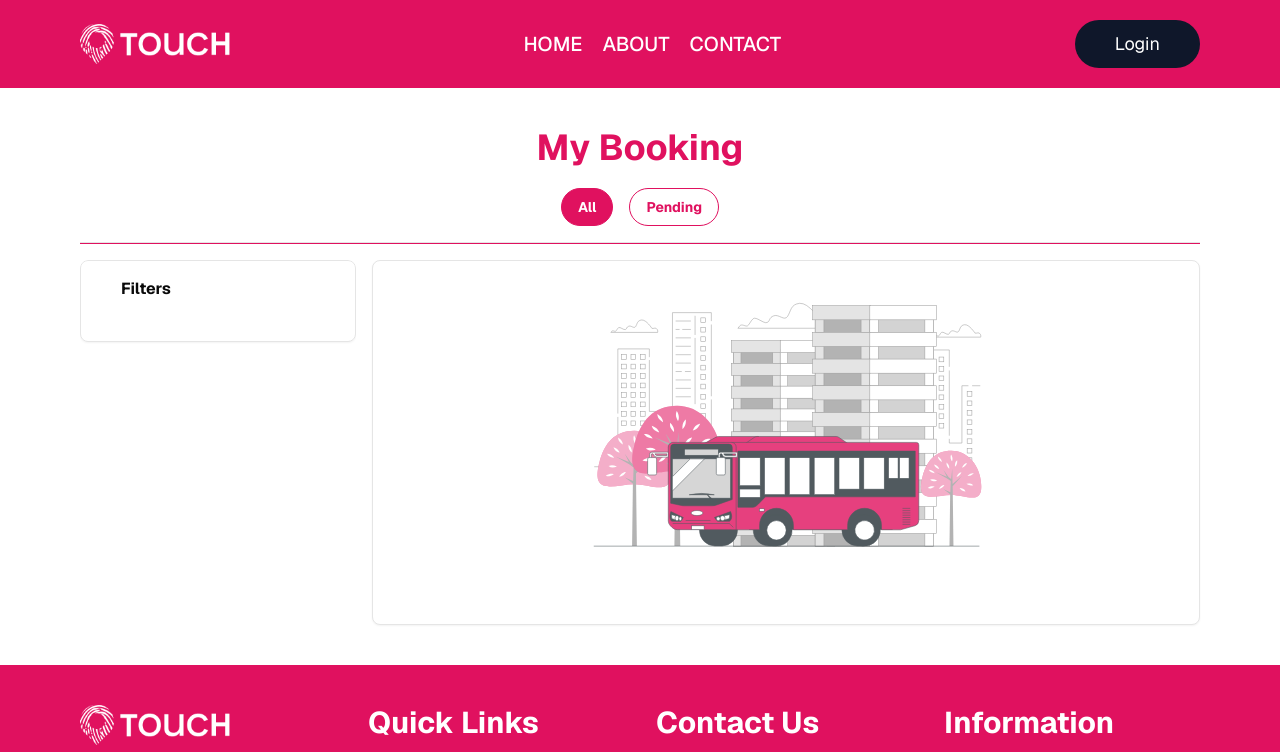
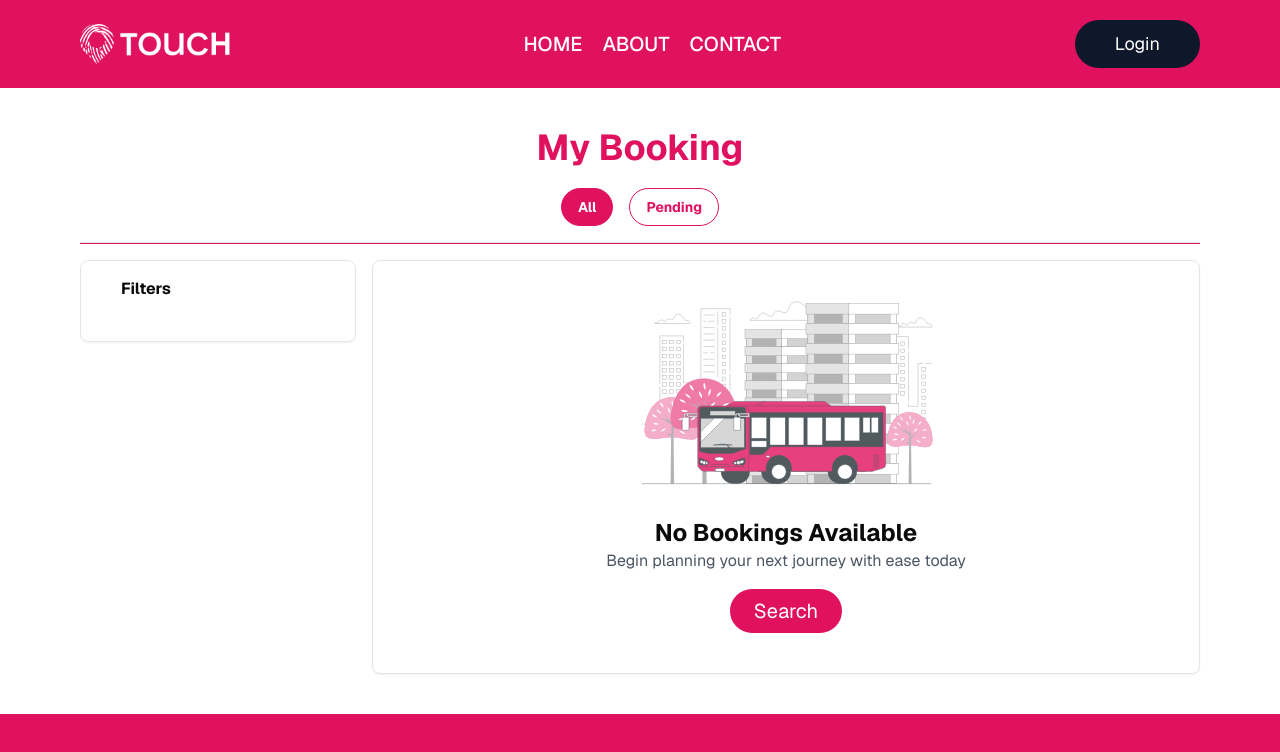
Before and after one commit to Mr-Rafiqul-Islam/ticketing-site, a Next.js app: page /my-booking in a window 1280 px wide. Shown: the top 752 px of the page. Built offline with nearby package versions, Linux system fonts and the light colour scheme.

Commit message:
My booking page done

```diff
--- a/app/(website)/(pages)/my-booking/page.tsx
+++ b/app/(website)/(pages)/my-booking/page.tsx
@@ -2,6 +2,7 @@
 import { Card, CardContent } from "@/components/ui/card";
 import { cn } from "@/lib/utils";
 import Image from "next/image";
+import Link from "next/link";
 import React from "react";
 
 const MyBooking = () => {
@@ -35,17 +36,57 @@ const MyBooking = () => {
 
       <div className="flex flex-col md:flex-row gap-4">
         {/* side bar */}
-        <div className="w-full md:w-1/4 rounded-lg overflow-hidden">
+        <aside className="w-full md:w-1/4 rounded-lg overflow-hidden">
           <Card className="p-4">
             <CardContent>
               <h3 className="text-base font-bold">Filters</h3>
             </CardContent>
           </Card>
-        </div>
+        </aside>
         <div className="w-full md:w-3/4">
-        <Card className="p-4 rounded-lg">
+          <Card className="p-4 rounded-lg">
             <CardContent>
-              <Image src="/city bus-bro.svg" alt="bus" className="mx-auto my-5 opacity-80" width={400} height={400}/>
+              {
+                activeTab === "all" ? (<div className="all">
+                <Image
+                  src="/city bus-bro.svg"
+                  alt="bus"
+                  className="mx-auto my-5 opacity-80"
+                  width={300}
+                  height={300}
+                />
+                <h3 className="text-2xl font-bold text-center">
+                  No Bookings Available
+                </h3>
+                <p className="text-center text-gray-600">
+                  Begin planning your next journey with ease today
+                </p>
+                <Link href="/" className="flex justify-center">
+                  <button className="mt-4 bg-primary-color text-xl text-white py-2 px-6 rounded-full hover:shadow-lg hover:shadow-[#E0115F] transition-all duration-300">
+                    Search
+                  </button>
+                </Link>
+              </div>)
+              :(<div className="pending">
+                <Image
+                  src="/city bus-bro.svg"
+                  alt="bus"
+                  className="mx-auto my-5 opacity-80"
+                  width={300}
+                  height={300}
+                />
+                <h3 className="text-2xl font-bold text-center">
+                  You don't have any bookings waiting to happen
+                </h3>
+                <p className="text-center text-gray-600">
+                  But it's never too late to book your next comfortable and easy journey!
+                </p>
+                <Link href="/" className="flex justify-center">
+                  <button className="mt-4 bg-primary-color text-xl text-white py-2 px-6 rounded-full hover:shadow-lg hover:shadow-[#E0115F] transition-all duration-300">
+                    Search
+                  </button>
+                </Link>
+              </div>)}
             </CardContent>
           </Card>
         </div>
--- a/components/SearchBar.tsx
+++ b/components/SearchBar.tsx
@@ -91,7 +91,7 @@ function SearchBar() {
             </div>
             <div className="flex flex-col gap-2 mt-4">
               <button
-                className="bg-primary-color text-white px-14 py-3 rounded-full"
+                className="bg-primary-color text-white px-14 py-3 rounded-full hover:shadow-lg hover:shadow-[#E0115F] transition-all duration-300"
                 onClick={handleSearch}
               >
                 Search
```
Also changed, not shown: tailwind.config.ts (line endings or trailing spaces).
